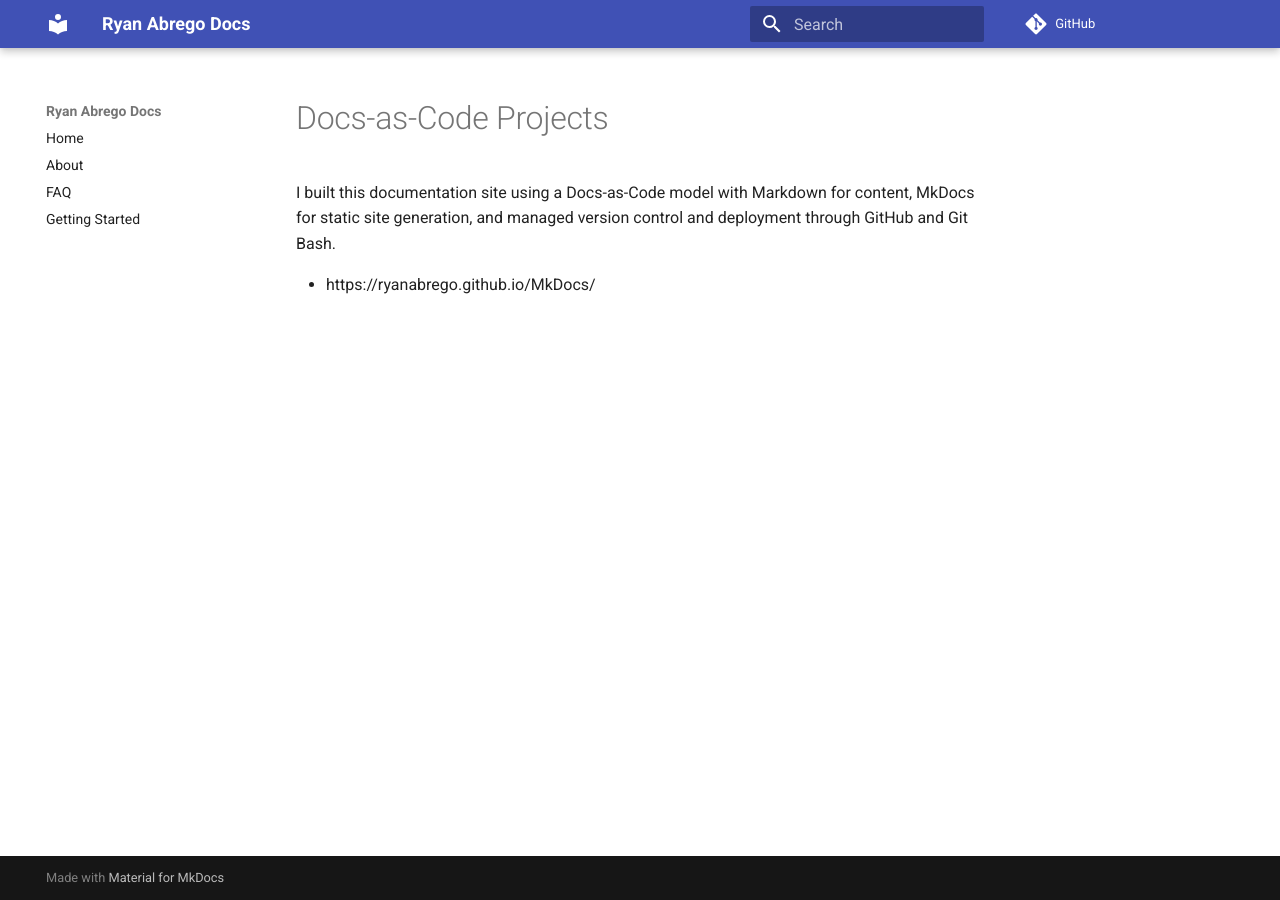
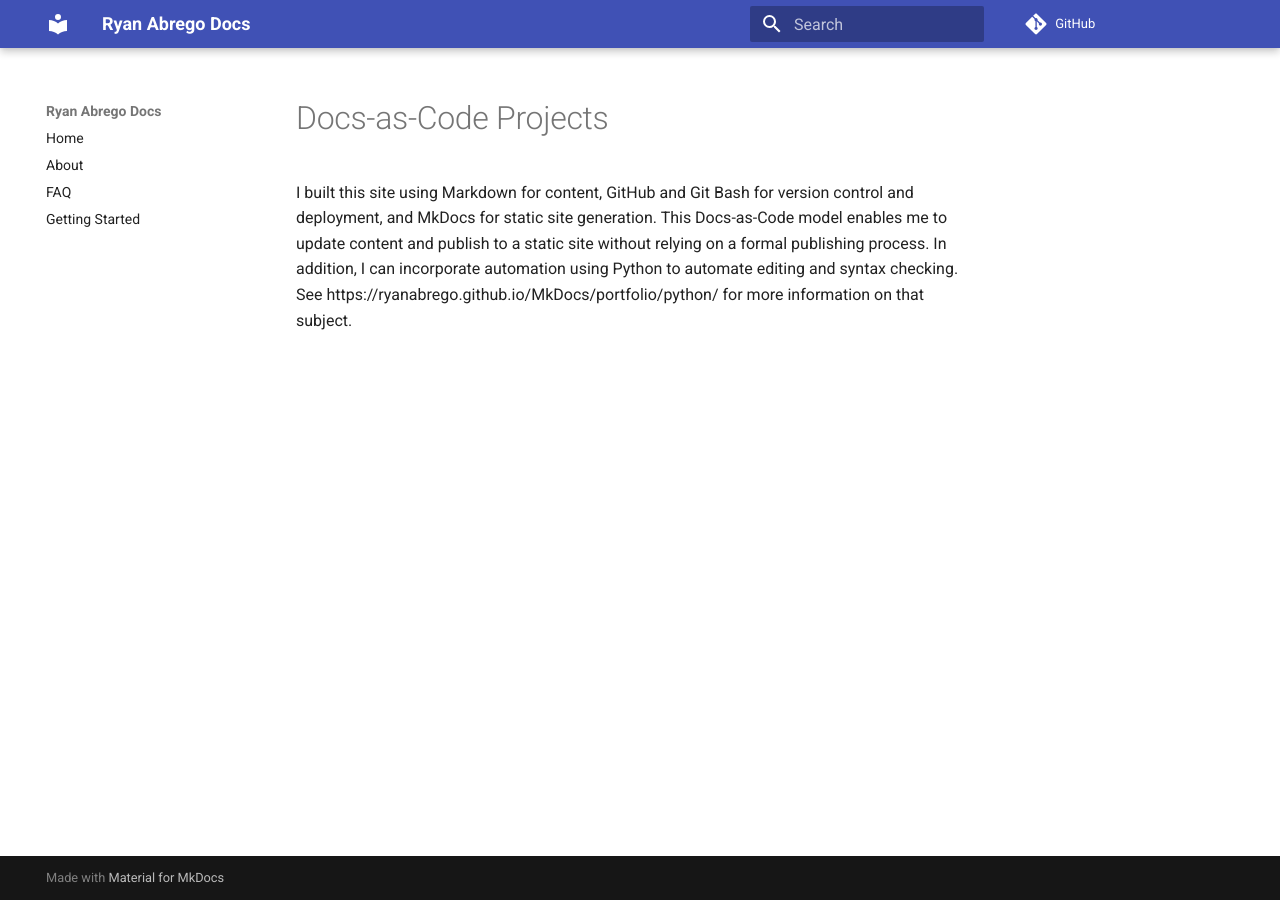
Before and after one commit to ryanabrego/MkDocs, an MkDocs documentation site: the page built from docs/portfolio/docs-as-code.md, in a window 1280 px wide. Built offline with MkDocs 1.6.1 and Material for MkDocs 9.7.7, drawn with Linux system fonts in a browser that asks for light colours; comment, search, counter and statistics services are not loaded.

Commit message:
Update docs-as-code.md

```diff
--- a/docs/portfolio/docs-as-code.md
+++ b/docs/portfolio/docs-as-code.md
@@ -1,5 +1,3 @@
 # Docs-as-Code Projects
 
-I built this documentation site using a Docs-as-Code model with Markdown for content, MkDocs for static site generation, and managed version control and deployment through GitHub and Git Bash.
-
-* https://ryanabrego.github.io/MkDocs/
+I built this site using Markdown for content, GitHub and Git Bash for version control and deployment, and MkDocs for static site generation. This Docs-as-Code model enables me to update content and publish to a static site without relying on a formal publishing process. In addition, I can incorporate automation using Python to automate editing and syntax checking. See https://ryanabrego.github.io/MkDocs/portfolio/python/ for more information on that subject.
```
